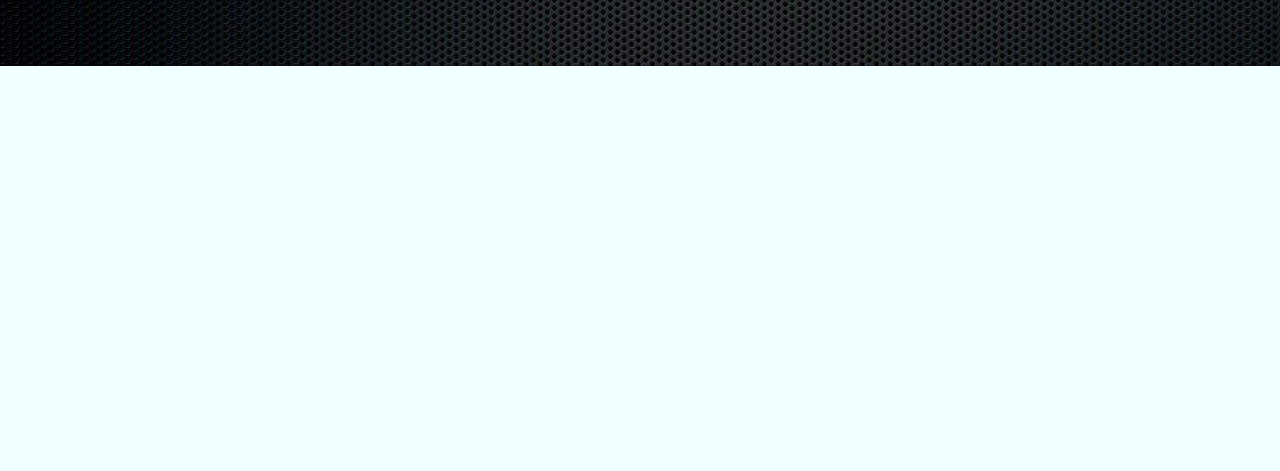
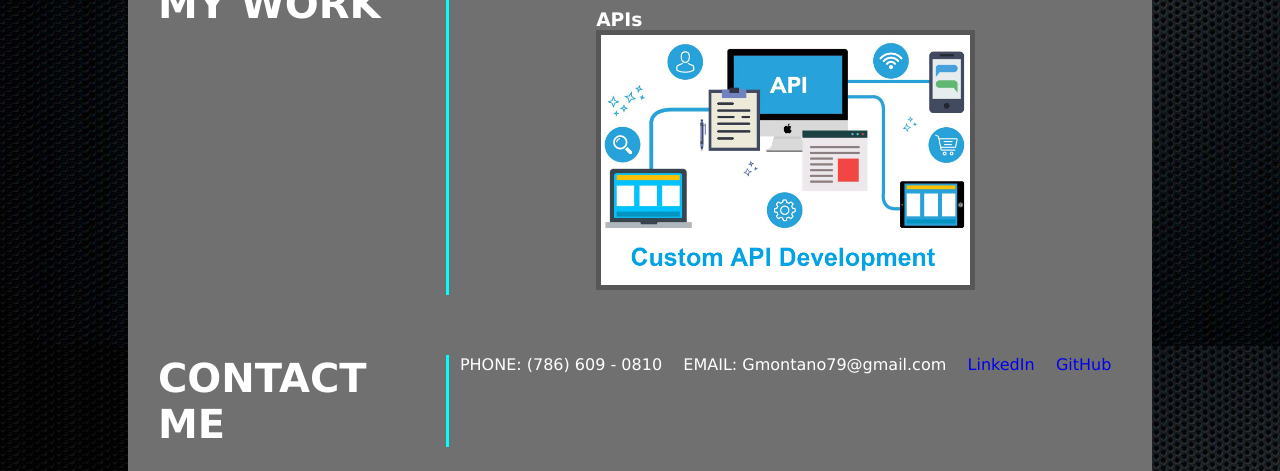
Before and after one commit to gmontano79/portfolio, a plain HTML site: page index.html in a window 1280 px wide. Shown: the part 734-1205 px from the top of the page. Before the commit the page ends 800 px from the top, so only its background shows below. Drawn offline with Linux system fonts and the light colour scheme.

Commit message:
add images to my work

```diff
--- a/index.html
+++ b/index.html
@@ -20,6 +20,7 @@
         />
       </div>
       <!-- NAVIGATION MENU -->
+
       <nav class="nav">
         <p>ABOUT ME</p>
         <p>MY WORK</p>
@@ -34,6 +35,9 @@
         /></a>
       </div>
     </header>
+
+    <!-- MAIN SECTION -->
+
     <main>
       <div class="wcimg">
         <h2>THE AMAZING WORLD OF CODING</h2>
@@ -59,8 +63,12 @@
 
       <article class="mywork">
         <h2>MY WORK</h2>
-        <div class="div-mywork"></div>
-        <p></p>
+        <div class="div-mywork">
+          <div class="boxes">
+          <h3>Web pages <img class="mockup" src="./img/webmockup.jpg" alt="web mockup"></h3>
+          <h3>APIs<img class="mockup"src="./img/custom-api.jpg" alt="API mockup"></h3>
+
+      </div>
       </article>
 
       <!-- CONTACT SECTION -->
@@ -81,6 +89,9 @@
         </div>
       </article>
     </main>
+
+    <!-- FOOTER SECTION -->
+
     <footer class="footer">
       <div class="footersmlogos">
         <a href="https://github.com/gmontano79" target=":_blank">
--- a/style.css
+++ b/style.css
@@ -20,11 +20,13 @@ background-image: url(./img/dark\ backgrouns.jpg);
   /* border: 3px solid rgb(238, 255, 0); */
   display: flex;
   position: relative;
+
 }
 .gminfo {
   display: flex;
   flex-direction: row-reverse;
   align-items: center;
+
 
   /* border: 3px solid red; */
 }
@@ -45,6 +47,7 @@ background-image: url(./img/dark\ backgrouns.jpg);
   /* border: 3px solid rgb(0, 255, 76); */
   display: inline;
   display: flex;
+  flex-wrap: wrap;
   flex-direction: row;
   justify-content: space-around;
   align-items: center;
@@ -139,10 +142,31 @@ main {
   width: 70%;
 }
 
+.boxes {
+  display: flex;
+  justify-content: space-between;
+  flex-wrap: wrap;
+  ;
+}
+h3 {
+ display: flex;
+ flex-direction: column;
+ margin: auto;
+ padding: 5px;
+}
+.mockup {
+  height: 250px;
+  border: 5px solid rgb(87, 87, 87);
+  box-shadow: 10px 10 px 5px;
+  transition: all .2s ease-in-out;
+}
+
 .mywork:hover {
   background-color: rgb(87, 99, 110);
 }
-
+.mockup:hover {
+  transform: scale(0.9);
+}
 /* CONTACT ME */
 .contactme {
   /* border: 3px solid red; */
```
Also changed, not shown: img/custom-api.jpg (added), img/webmockup.jpg (added).
